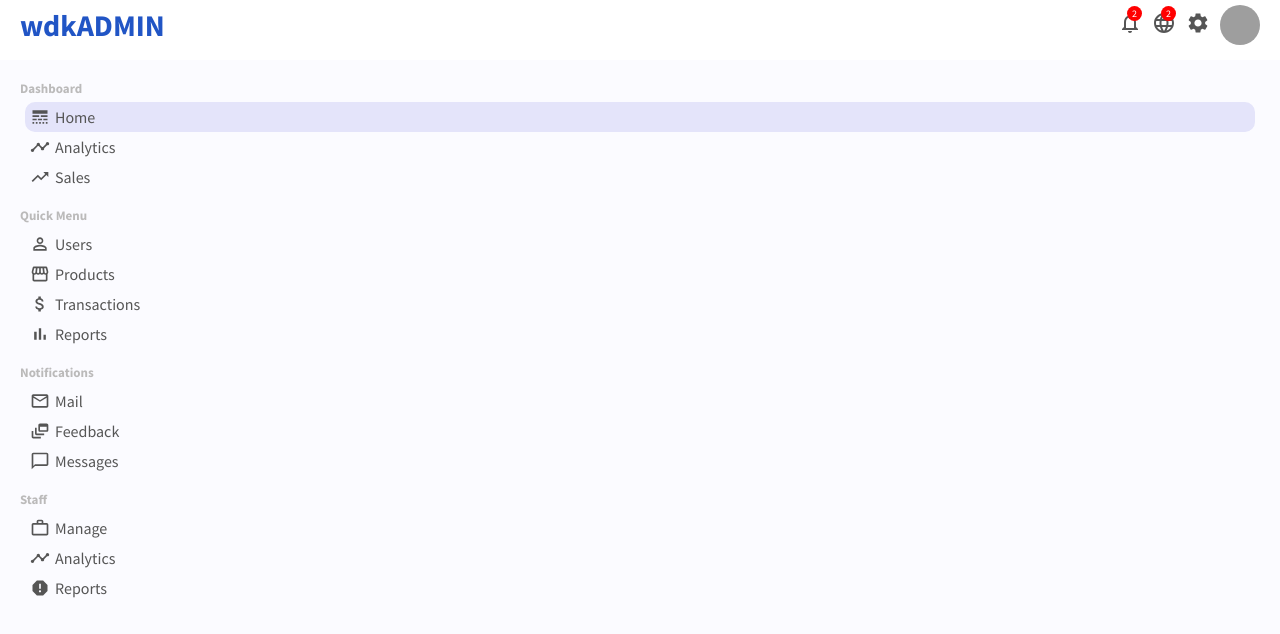
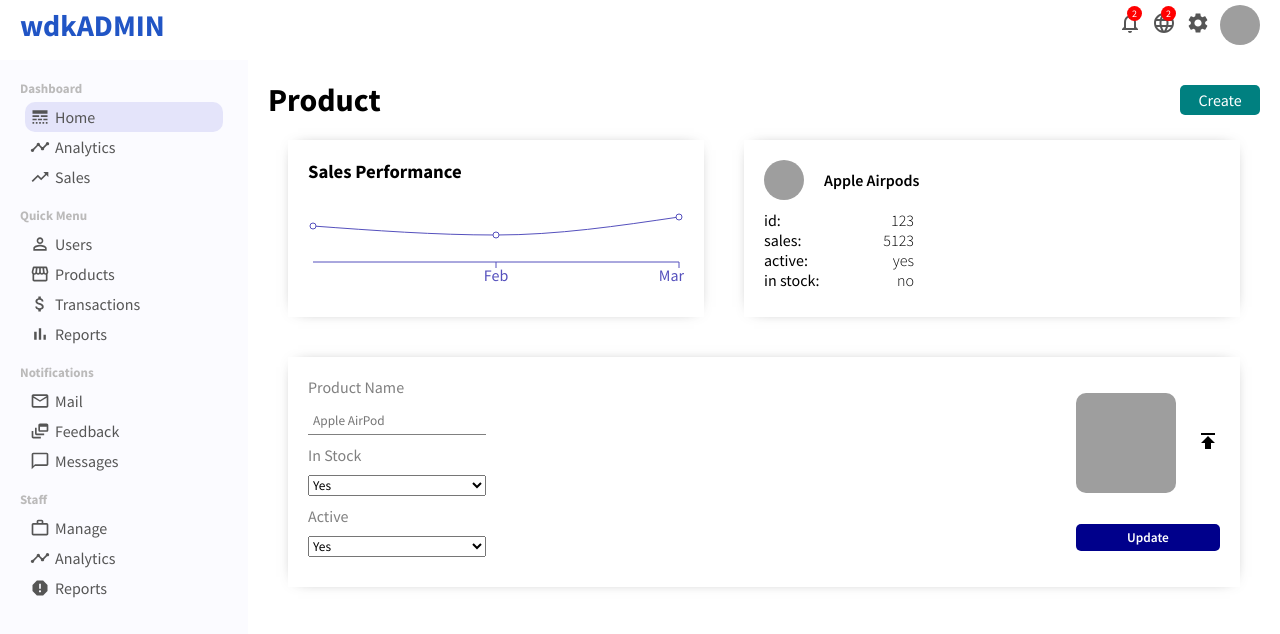
Before and after one commit to osefatul/analytic-admin-app, a React (Create React App) app: page /product/1 in a window 1280 px wide. Shown: the top 634 px of the page. Built offline with nearby package versions, Linux system fonts and the light colour scheme; grey boxes are pictures that could not be loaded.

Commit message:
all pages have been done

```diff
--- a/src/App.js
+++ b/src/App.js
@@ -8,6 +8,9 @@ import UserList from "./pages/userList/UserList";
 import React from "react";
 import User from "./pages/user/User";
 import NewUser from "./pages/newUser/NewUser";
+import ProductList from "./pages/productList/ProductList";
+import Product from "./pages/product/Product";
+import NewProduct from "./pages/newProduct/NewProduct";
 
 function App() {
   return (
@@ -28,6 +31,15 @@ function App() {
           <Route path="/newUser">
             <NewUser />
           </Route>
+          <Route path="/products">
+            <ProductList />
+          </Route>
+          <Route path="/product/:productId">
+            <Product />
+          </Route>
+          <Route path="/newProduct">
+            <NewProduct />
+          </Route>
         </Switch>
       </div>
     </Router>
--- a/src/components/sidebar/Sidebar.jsx
+++ b/src/components/sidebar/Sidebar.jsx
@@ -14,6 +14,8 @@ import {
   TrendingUp,
   WorkOutline,
 } from "@material-ui/icons";
+import { Link } from "react-router-dom";
+
 function Sidebar() {
   return (
     <div className="sidebar">
@@ -38,14 +40,19 @@ function Sidebar() {
         <div className="sidebarMenu">
           <h3 className="sidebarTitle">Quick Menu</h3>
           <ul className="sidebarList">
+            <Link to="/users" className="link">
               <li className="sidebarListItem">
                 <PermIdentity className="sidebarIcon" />
                 Users
               </li>
+            </Link>
+
+            <Link to="/products" className="link">
               <li className="sidebarListItem">
                 <Storefront className="sidebarIcon" />
                 Products
               </li>
+            </Link>
             <li className="sidebarListItem">
               <AttachMoney className="sidebarIcon" />
               Transactions
--- /dev/null
+++ b/src/pages/newProduct/NewProduct.jsx
@@ -0,0 +1,32 @@
+import "./newProduct.css";
+import React from "react";
+
+export default function NewProduct() {
+  return (
+    <div className="newProduct">
+      <h1 className="addProductTitle">New Product</h1>
+      <form className="addProductForm">
+        <div className="addProductItem">
+          <label>Image</label>
+          <input type="file" id="file" />
+        </div>
+        <div className="addProductItem">
+          <label>Name</label>
+          <input type="text" placeholder="Apple Airpods" />
+        </div>
+        <div className="addProductItem">
+          <label>Stock</label>
+          <input type="text" placeholder="123" />
+        </div>
+        <div className="addProductItem">
+          <label>Active</label>
+          <select name="active" id="active">
+            <option value="yes">Yes</option>
+            <option value="no">No</option>
+          </select>
+        </div>
+        <button className="addProductButton">Create</button>
+      </form>
+    </div>
+  );
+}
--- /dev/null
+++ b/src/pages/newProduct/newProduct.css
@@ -0,0 +1,39 @@
+.newProduct {
+  flex: 4;
+}
+
+.addProductForm {
+  margin-top: 10px;
+}
+
+.addProductItem {
+  width: 250px;
+  display: flex;
+  flex-direction: column;
+  margin-bottom: 10px;
+}
+
+.addProductItem > label {
+  color: gray;
+  font-weight: 600;
+  margin-bottom: 10px;
+}
+
+.addProductItem > input {
+  padding: 10px;
+}
+
+.addProductItem > select {
+  padding: 10px;
+}
+
+.addProductButton {
+  margin-top: 10px;
+  padding: 7px 10px;
+  border: none;
+  border-radius: 10px;
+  background-color: darkblue;
+  color: white;
+  font-weight: 600;
+  cursor: pointer;
+}
--- /dev/null
+++ b/src/pages/product/Product.jsx
@@ -0,0 +1,85 @@
+import React from "react";
+import "./product.css";
+import Chart from "../../components/charts/Charts";
+import { productData } from "../../dummyData";
+import { Publish } from "@material-ui/icons";
+import { Link } from "react-router-dom";
+function Product() {
+  return (
+    <div className="product">
+      <div className="productTitleContainer">
+        <h1 className="productTitle">Product</h1>
+        <Link to="/newproduct">
+          <button className="productAddButton">Create</button>
+        </Link>
+      </div>
+      <div className="productTop">
+        <div className="productTopLeft">
+          <Chart data={productData} dataKey="Sales" title="Sales Performance" />
+        </div>
+        <div className="productTopRight">
+          <div className="productInfoTop">
+            <img
+              src="https://images.pexels.com/photos/7156886/pexels-photo-7156886.jpeg?auto=compress&cs=tinysrgb&dpr=2&w=500"
+              alt=""
+              className="productInfoImg"
+            />
+            <span className="productName">Apple Airpods</span>
+          </div>
+          <div className="productInfoBottom">
+            <div className="productInfoItem">
+              <span className="productInfoKey">id:</span>
+              <span className="productInfoValue">123</span>
+            </div>
+            <div className="productInfoItem">
+              <span className="productInfoKey">sales:</span>
+              <span className="productInfoValue">5123</span>
+            </div>
+            <div className="productInfoItem">
+              <span className="productInfoKey">active:</span>
+              <span className="productInfoValue">yes</span>
+            </div>
+            <div className="productInfoItem">
+              <span className="productInfoKey">in stock:</span>
+              <span className="productInfoValue">no</span>
+            </div>
+          </div>
+        </div>
+      </div>
+      <div className="productBottom">
+        <form className="productForm">
+          <div className="productFormLeft">
+            <label>Product Name</label>
+            <input type="text" placeholder="Apple AirPod" />
+            <label>In Stock</label>
+            <select name="inStock" id="idStock">
+              <option value="yes">Yes</option>
+              <option value="no">No</option>
+            </select>
+            <label>Active</label>
+            <select name="active" id="active">
+              <option value="yes">Yes</option>
+              <option value="no">No</option>
+            </select>
+          </div>
+          <div className="productFormRight">
+            <div className="productUpload">
+              <img
+                src="https://images.pexels.com/photos/7156886/pexels-photo-7156886.jpeg?auto=compress&cs=tinysrgb&dpr=2&w=500"
+                alt=""
+                className="productUploadImg"
+              />
+              <label for="file">
+                <Publish />
+              </label>
+              <input type="file" id="file" style={{ display: "none" }} />
+            </div>
+            <button className="productButton">Update</button>
+          </div>
+        </form>
+      </div>
+    </div>
+  );
+}
+
+export default Product;
--- /dev/null
+++ b/src/pages/product/product.css
@@ -0,0 +1,130 @@
+.product {
+  flex: 4;
+  padding: 20px;
+}
+
+.productTitleContainer {
+  display: flex;
+  align-items: center;
+  justify-content: space-between;
+}
+
+.productAddButton {
+  width: 80px;
+  border: none;
+  padding: 5px;
+  background-color: teal;
+  color: white;
+  border-radius: 5px;
+  font-size: 16px;
+  cursor: pointer;
+}
+
+.productTop {
+  display: flex;
+}
+
+.productTopLeft,
+.productTopRight {
+  flex: 1;
+}
+
+.productTopRight {
+  padding: 20px;
+  margin: 20px;
+  -webkit-box-shadow: 0px 0px 15px -10px rgba(0, 0, 0, 0.75);
+  box-shadow: 0px 0px 15px -10px rgba(0, 0, 0, 0.75);
+}
+
+.productInfoImg {
+  width: 40px;
+  height: 40px;
+  border-radius: 50%;
+  object-fit: cover;
+  margin-right: 20px;
+}
+
+.productInfoTop {
+  display: flex;
+  align-items: center;
+}
+
+.productName {
+  font-weight: 600;
+}
+
+.productInfoBottom {
+  margin-top: 10px;
+}
+
+.productInfoItem {
+  width: 150px;
+  display: flex;
+  justify-content: space-between;
+}
+
+.productInfoValue {
+  font-weight: 300;
+}
+
+.productBottom {
+  padding: 20px;
+  margin: 20px;
+  -webkit-box-shadow: 0px 0px 15px -10px rgba(0, 0, 0, 0.75);
+  box-shadow: 0px 0px 15px -10px rgba(0, 0, 0, 0.75);
+}
+
+.productForm {
+  display: flex;
+  justify-content: space-between;
+}
+
+.productFormLeft {
+  display: flex;
+  flex-direction: column;
+}
+
+.productFormLeft > label {
+  margin-bottom: 10px;
+  color: gray;
+}
+
+.productFormLeft > input {
+  margin-bottom: 10px;
+  border: none;
+  padding: 5px;
+  border-bottom: 1px solid gray;
+}
+
+.productFormLeft >select{
+  margin-bottom: 10px;
+}
+
+.productUploadImg{
+  width: 100px;
+  height: 100px;
+  border-radius: 10px;
+  object-fit: cover;
+  margin-right: 20px;
+}
+
+.productFormRight{
+  display: flex;
+  flex-direction: column;
+  justify-content: space-around;
+}
+
+.productUpload{
+  display: flex;
+  align-items: center;
+}
+
+.productButton{
+  border: none;
+  padding: 5px;
+  border-radius: 5px;
+  background-color: darkblue;
+  color:white;
+  font-weight: 600;
+  cursor: pointer;
+}
--- /dev/null
+++ b/src/pages/productList/ProductList.jsx
@@ -0,0 +1,75 @@
+import React from "react";
+import "./productList.css";
+import { DataGrid } from "@material-ui/data-grid";
+import { DeleteOutline } from "@material-ui/icons";
+import { productRows } from "../../dummyData";
+import { Link } from "react-router-dom";
+import { useState } from "react";
+
+function ProductList() {
+  const [data, setData] = useState(productRows);
+
+  const handleDelete = (id) => {
+    setData(data.filter((item) => item.id !== id));
+  };
+
+  const columns = [
+    { field: "id", headerName: "ID", width: 90 },
+    {
+      field: "product",
+      headerName: "Product",
+      width: 200,
+      renderCell: (params) => {
+        return (
+          <div className="productListItem">
+            <img className="productListImg" src={params.row.img} alt="" />
+            {params.row.name}
+          </div>
+        );
+      },
+    },
+    { field: "stock", headerName: "Stock", width: 200 },
+    {
+      field: "status",
+      headerName: "Status",
+      width: 120,
+    },
+    {
+      field: "price",
+      headerName: "Price",
+      width: 160,
+    },
+    {
+      field: "action",
+      headerName: "Action",
+      width: 150,
+      renderCell: (params) => {
+        return (
+          <>
+            <Link to={"/product/" + params.row.id}>
+              <button className="productListEdit">Edit</button>
+            </Link>
+            <DeleteOutline
+              className="productListDelete"
+              onClick={() => handleDelete(params.row.id)}
+            />
+          </>
+        );
+      },
+    },
+  ];
+
+  return (
+    <div className="productList">
+      <DataGrid
+        rows={data}
+        disableSelectionOnClick
+        columns={columns}
+        pageSize={8}
+        checkboxSelection
+      />
+    </div>
+  );
+}
+
+export default ProductList;
--- /dev/null
+++ b/src/pages/productList/productList.css
@@ -0,0 +1,31 @@
+.productList{
+  flex: 4;
+}
+
+.productListItem{
+  display: flex;
+  align-items: center;
+}
+
+.productListImg {
+  width: 32px;
+  height: 32px;
+  border-radius: 50%;
+  object-fit: cover;
+  margin-right: 10px;
+}
+
+.productListEdit{
+  border: none;
+  border-radius: 10px;
+  padding: 5px 10px;
+  background-color: #3bb077;
+  color: white;
+  cursor: pointer;
+  margin-right: 20px;
+}
+
+.productListDelete{
+  color: red;
+  cursor: pointer;
+}
```
Lines whose indentation alone changed are shown as unchanged.
